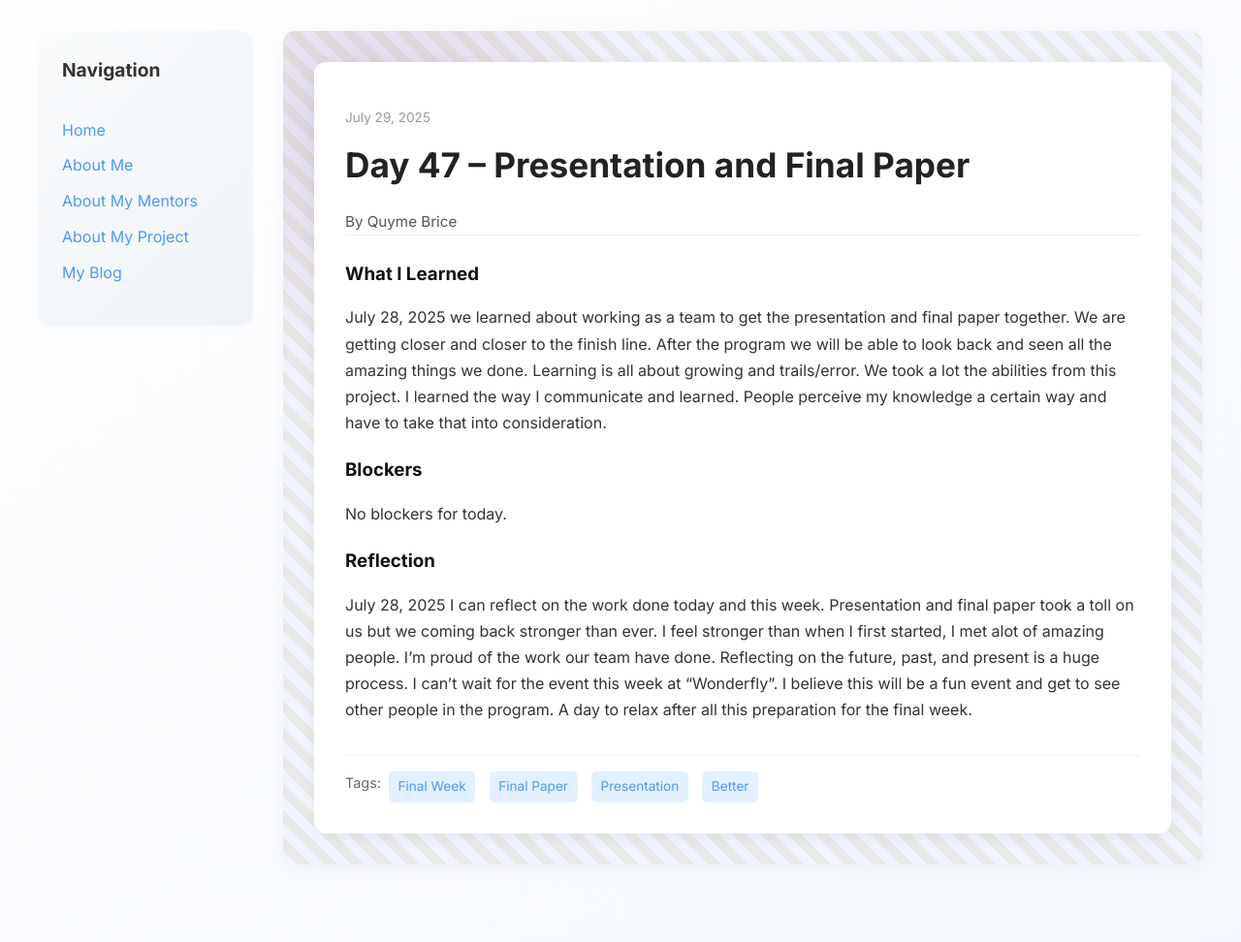
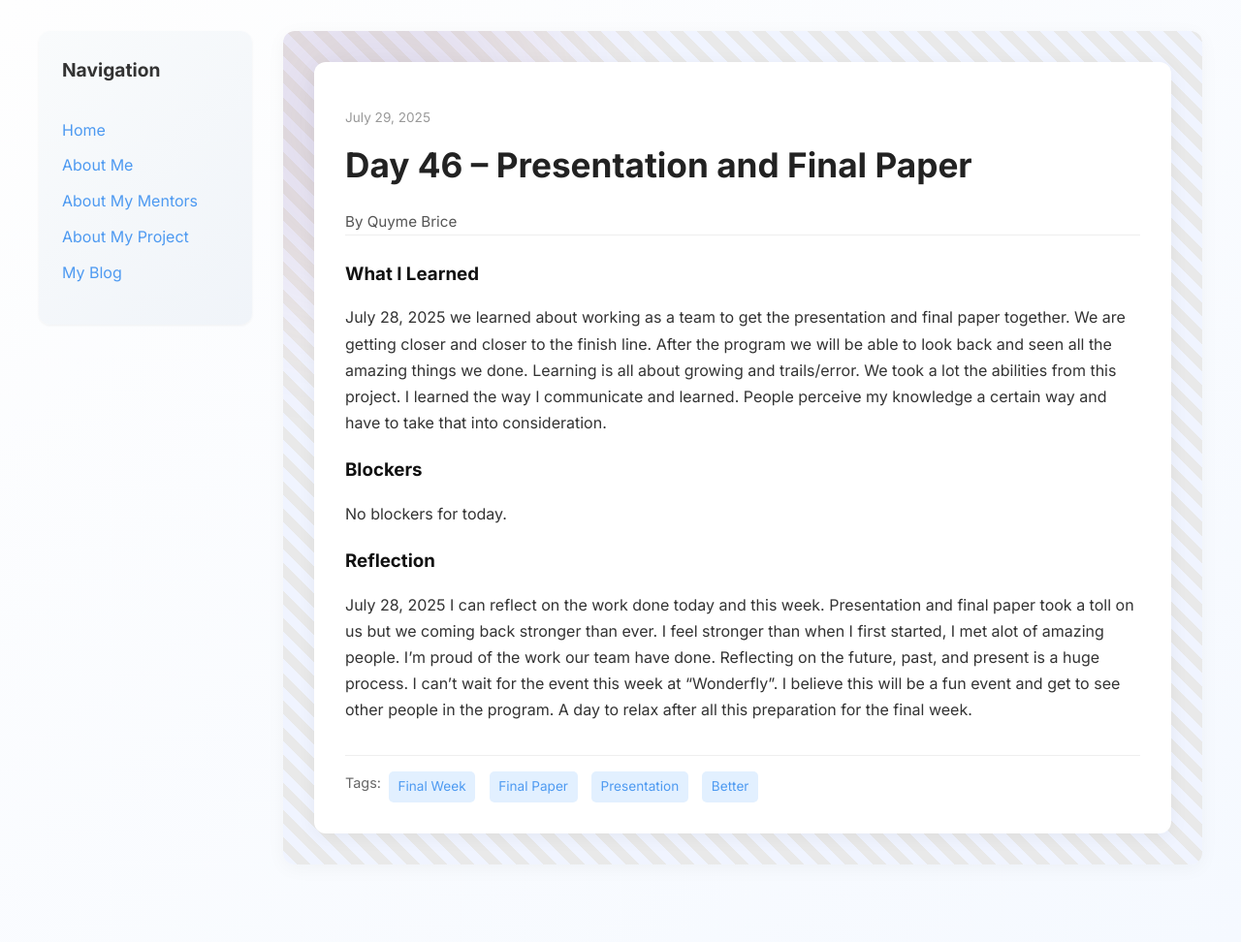
Before and after one commit to Qubri2/Qubri2.github.io, a Jekyll site: the page built from _posts/2025-07-29-day-46.md, in a window 1280 px wide. Shown: the whole page at 97% size. Built offline with Jekyll 4.4.1, drawn with Linux system fonts in a browser that asks for light colours.

Commit message:
Update 2025-07-29-day-46.md

```diff
--- a/_posts/2025-07-29-day-46.md
+++ b/_posts/2025-07-29-day-46.md
@@ -1,9 +1,9 @@
 ---
 layout: post
-title: "Day 47 – Presentation and Final Paper"
+title: "Day 46 – Presentation and Final Paper"
 date: 2025-07-29
 author: Quyme Brice
-permalink: /day47.html
+permalink: /day46.html
 tags: ["Final Week", "Final Paper", "Presentation", "Better"]
 
 what_i_learned: |
```
